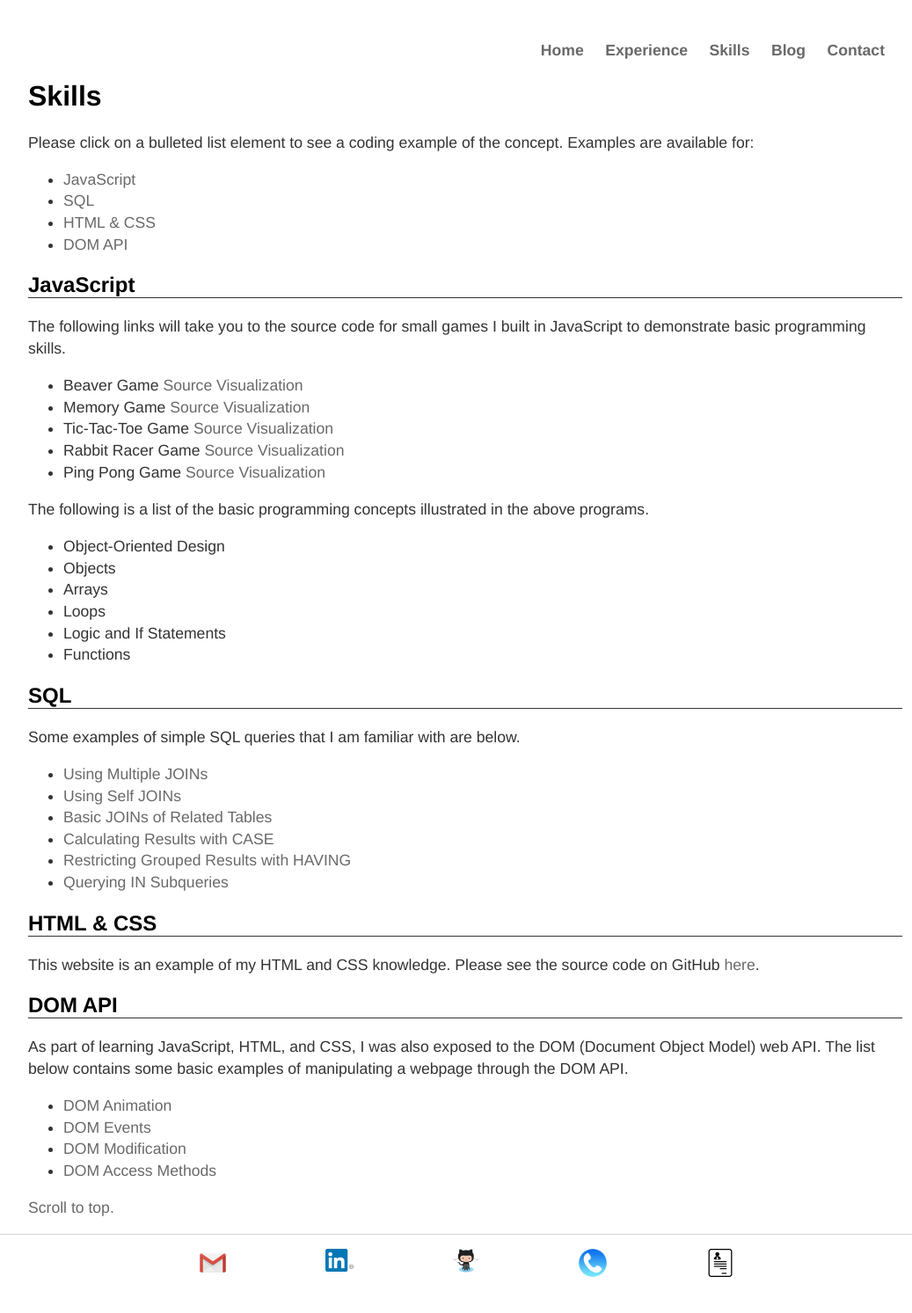
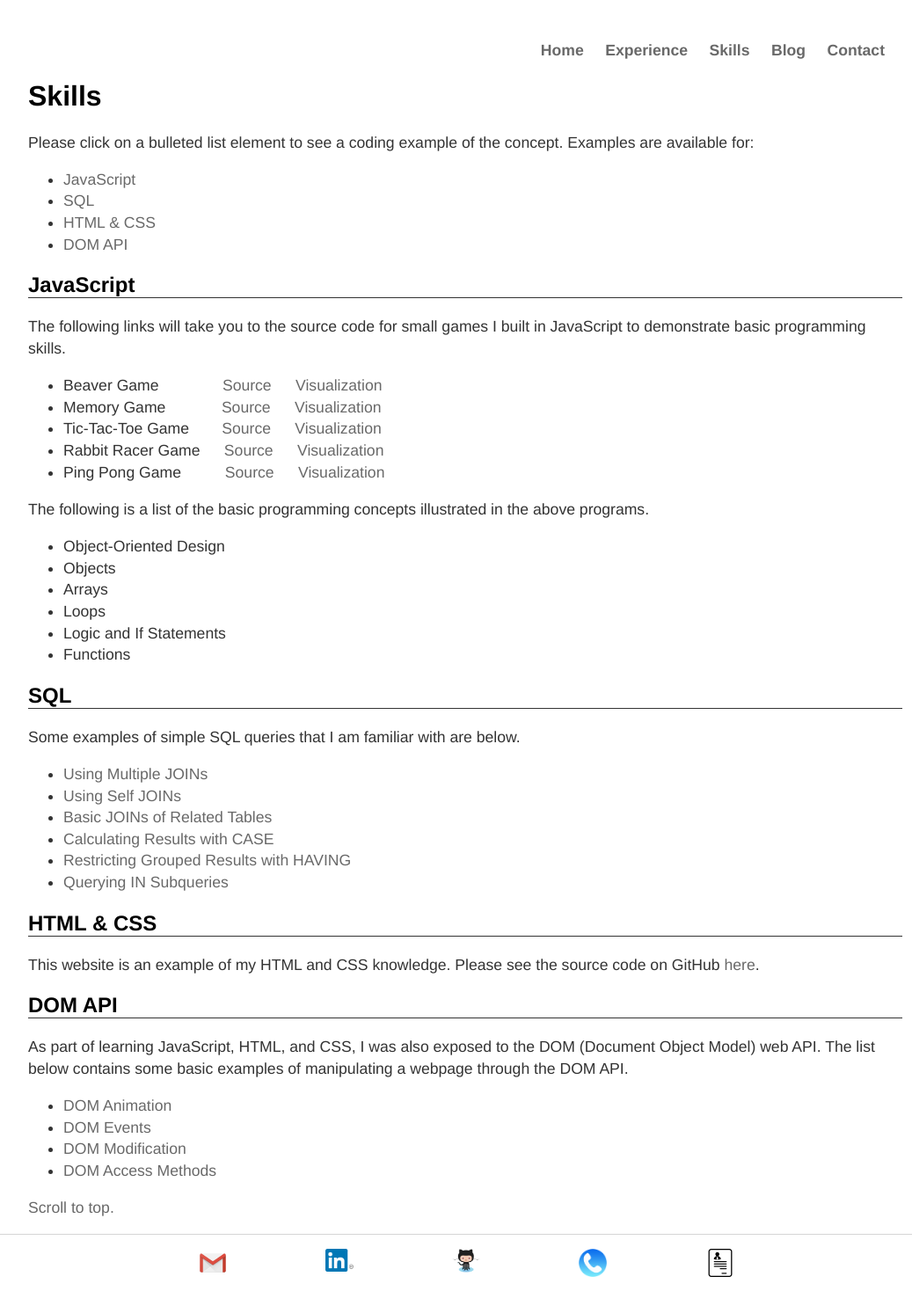
Before and after one commit to ercreager/ercreager.github.io, a Jekyll site: the page built from skills/index.html, in a window 1280 px wide. Shown: the whole page at 88% size, without its empty margins (111-1148 px from the left). Built offline with Jekyll 4.4.1, drawn with Linux system fonts in a browser that asks for light colours.

Commit message:
Reformatted JS bulleted list

```diff
--- a/skills/index.html
+++ b/skills/index.html
@@ -13,21 +13,22 @@ title: Skills
 		</ul>
 	</p>
 	<h2 id="skills-js">JavaScript</h2>
-		<p>The following links will take you to the source code for small games I built in JavaScript to demonstrate basic programming skills.<ul>
-			<li>Beaver Game
-				<a href="https:/github.com/ercreager/courses/blob/master/javascript/beaver-game/beaver-game.js" target="_blank">Source</a>
+		<p>The following links will take you to the source code for small games I built in JavaScript to demonstrate basic programming skills.
+			<ul>
+			<li>Beaver Game &emsp; &emsp; &emsp;
+				<a href="https:/github.com/ercreager/courses/blob/master/javascript/beaver-game/beaver-game.js" target="_blank">Source</a> &emsp;
 				<a href="beaver-game/beaver-game.html" target="_blank">Visualization</a></li>
-			<li>Memory Game
-				<a href="https:/github.com/ercreager/courses/blob/master/javascript/memory-game/memory-game.js" target="_blank">Source</a>
+			<li>Memory Game &emsp; &emsp; &ensp;
+				<a href="https:/github.com/ercreager/courses/blob/master/javascript/memory-game/memory-game.js" target="_blank">Source</a> &emsp;
 				<a href="memory-game/memory-game.html" target="_blank">Visualization</a></li>
-			<li>Tic-Tac-Toe Game
-				<a href="https:/github.com/ercreager/courses/blob/master/javascript/tic-tac-toe-game/tic-tac-toe.js" target="_blank">Source</a>
+			<li>Tic-Tac-Toe Game &emsp; &nbsp;
+				<a href="https:/github.com/ercreager/courses/blob/master/javascript/tic-tac-toe-game/tic-tac-toe.js" target="_blank">Source</a> &emsp;
 				<a href="tic-tac-toe-game/tic-tac-toe.html" target="_blank">Visualization</a></li>
-			<li>Rabbit Racer Game
-				<a href="https:/github.com/ercreager/courses/blob/master/javascript/rabbit-racer-game/rabbit-racer.js" target="_blank">Source</a>
+			<li>Rabbit Racer Game &emsp;
+				<a href="https:/github.com/ercreager/courses/blob/master/javascript/rabbit-racer-game/rabbit-racer.js" target="_blank">Source</a> &emsp;
 				<a href="rabbit-racer-game/rabbit-racer.html" target="_blank">Visualization</a></li>
-			<li>Ping Pong Game
-				<a href="https:/github.com/ercreager/courses/blob/master/javascript/ping-pong-game/ping-pong.js" target="_blank">Source</a>
+			<li>Ping Pong Game &emsp; &emsp;
+				<a href="https:/github.com/ercreager/courses/blob/master/javascript/ping-pong-game/ping-pong.js" target="_blank">Source</a> &emsp;
 				<a href="ping-pong-game/ping-pong.html" target="_blank">Visualization</a></li>
 		</ul></p>
 		<p>The following is a list of the basic programming concepts illustrated in the above programs.<ul>
```
